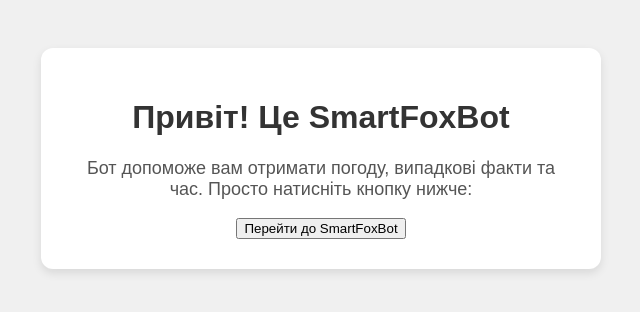
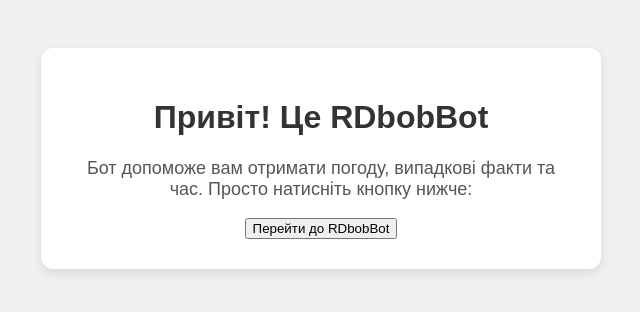
Before and after one commit to xveetalqq/telegram-bot-page, a plain HTML site: page index.html in a window 1280 px wide. Shown: the whole page, without its empty margins (319-959 px from the left). Drawn offline with Linux system fonts and the light colour scheme.

Commit message:
Update index.html

```diff
--- a/index.html
+++ b/index.html
@@ -3,7 +3,7 @@
 <head>
   <meta charset="UTF-8" />
   <meta name="viewport" content="width=device-width, initial-scale=1.0" />
-  <title>Чат-бот SmartFoxBot</title>
+  <title>Чат-бот RDbobBot</title>
   <style>
     body {
       font-family: Arial, sans-serif;
@@ -44,10 +44,10 @@
 </head>
 <body>
   <div class="container">
-    <h1>Привіт! Це SmartFoxBot</h1>
+    <h1>Привіт! Це RDbobBot</h1>
     <p>Бот допоможе вам отримати погоду, випадкові факти та час. Просто натисніть кнопку нижче:</p>
     <a href="https://t.me/RDbobBot" target="_blank">
-      <button>Перейти до SmartFoxBot</button>
+      <button>Перейти до RDbobBot</button>
     </a>
   </div>
 </body>
```
